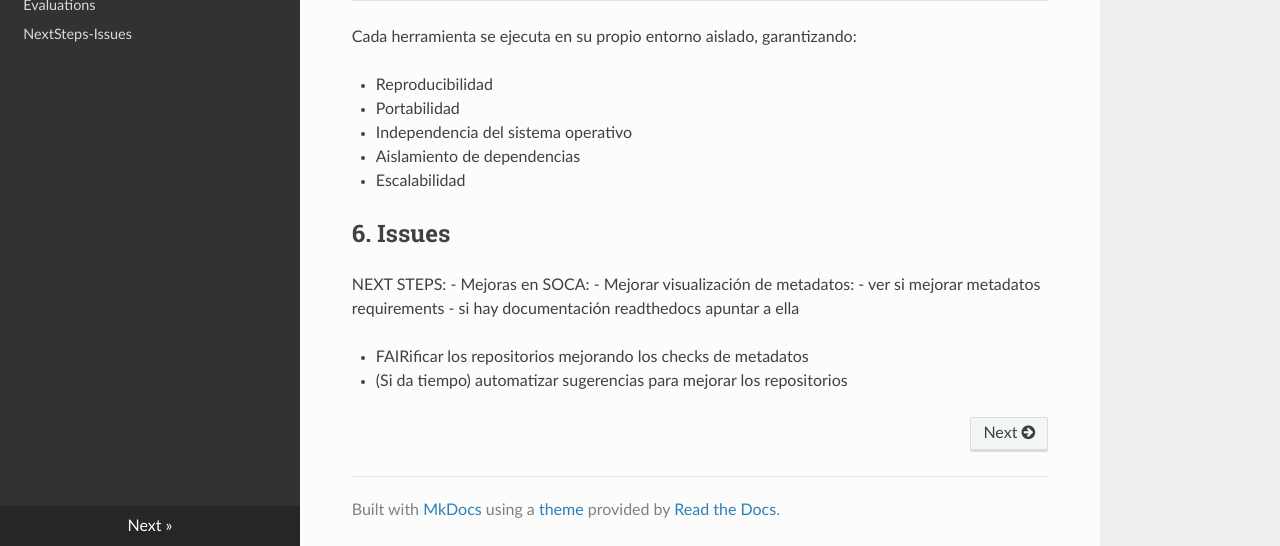
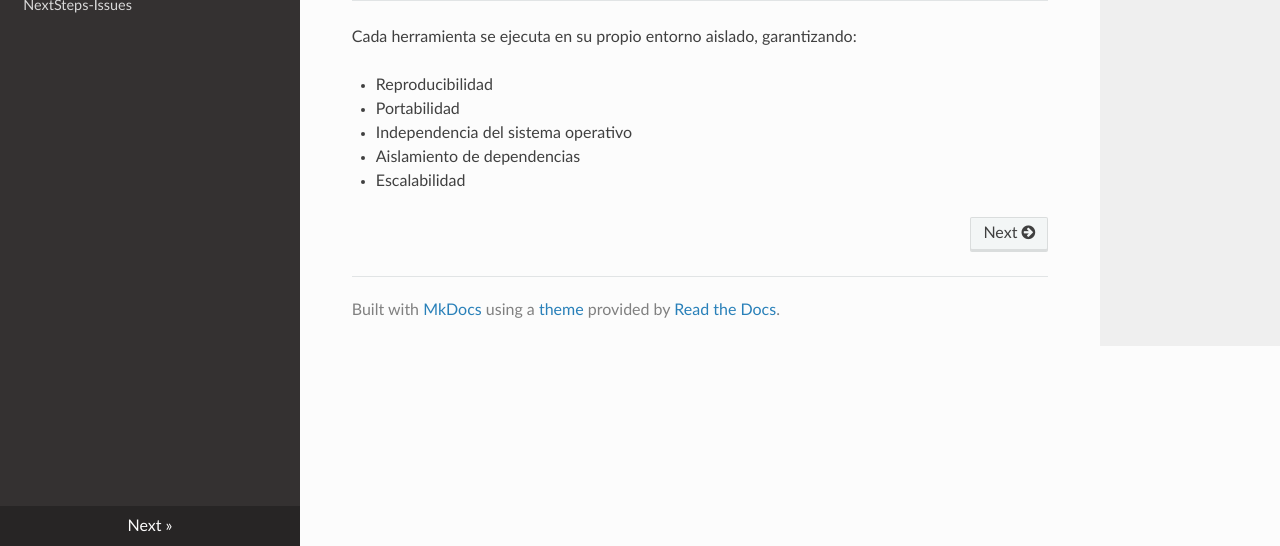
Before and after one commit to SergioZSZ/Software-Quality-Observatory-Orchestrator-TFG, an MkDocs documentation site: the page built from docs/index.md, in a window 1280 px wide and 900 px high, scrolled down 1112 px, cut to the strip 354-900 px from the top of the window. Built offline with MkDocs 1.6.1, drawn with Linux system fonts in a browser that asks for light colours; nearby versions of some CDN libraries.

Commit message:
Update index.md

```diff
--- a/docs/index.md
+++ b/docs/index.md
@@ -53,15 +53,3 @@ Cada herramienta se ejecuta en su propio entorno aislado, garantizando:
 - Independencia del sistema operativo
 - Aislamiento de dependencias
 - Escalabilidad
-
-
-## 6. Issues
-
-NEXT STEPS:
-- Mejoras en SOCA:
-    - Mejorar visualización de metadatos:
-      - ver si mejorar metadatos requirements
-      - si hay documentación readthedocs apuntar a ella
-
-- FAIRificar los repositorios mejorando los checks de metadatos
-- (Si da tiempo) automatizar sugerencias para mejorar los repositorios
```
